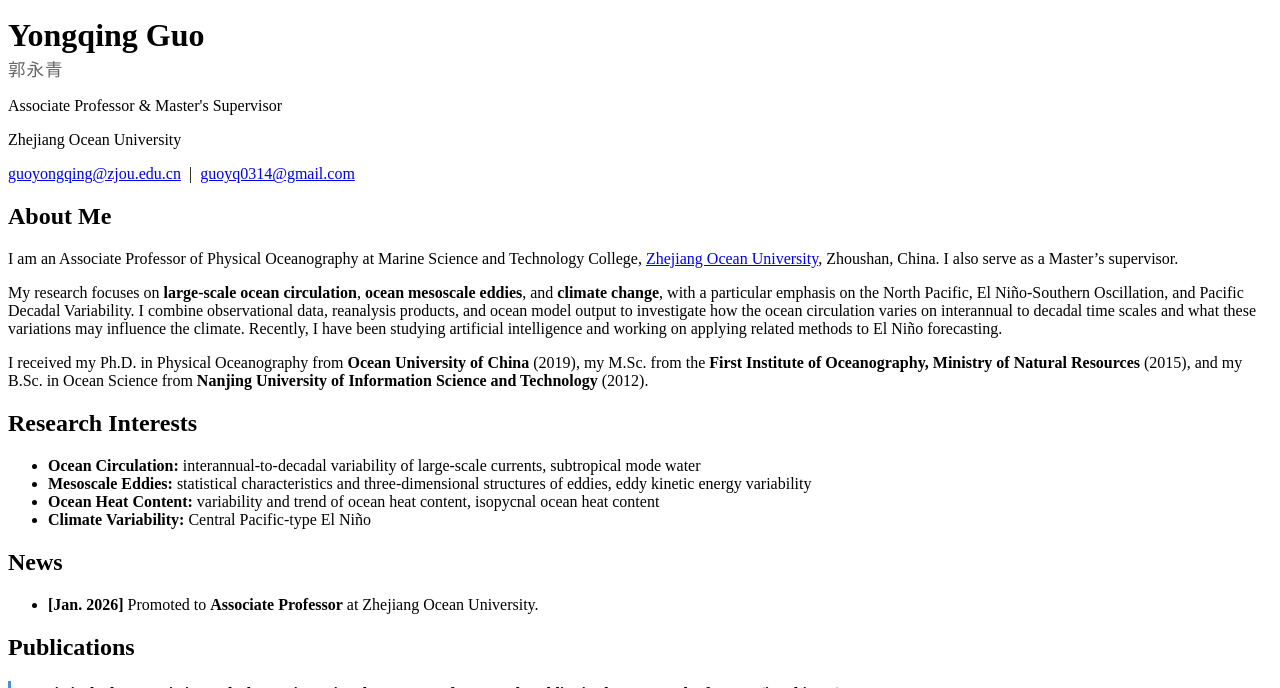
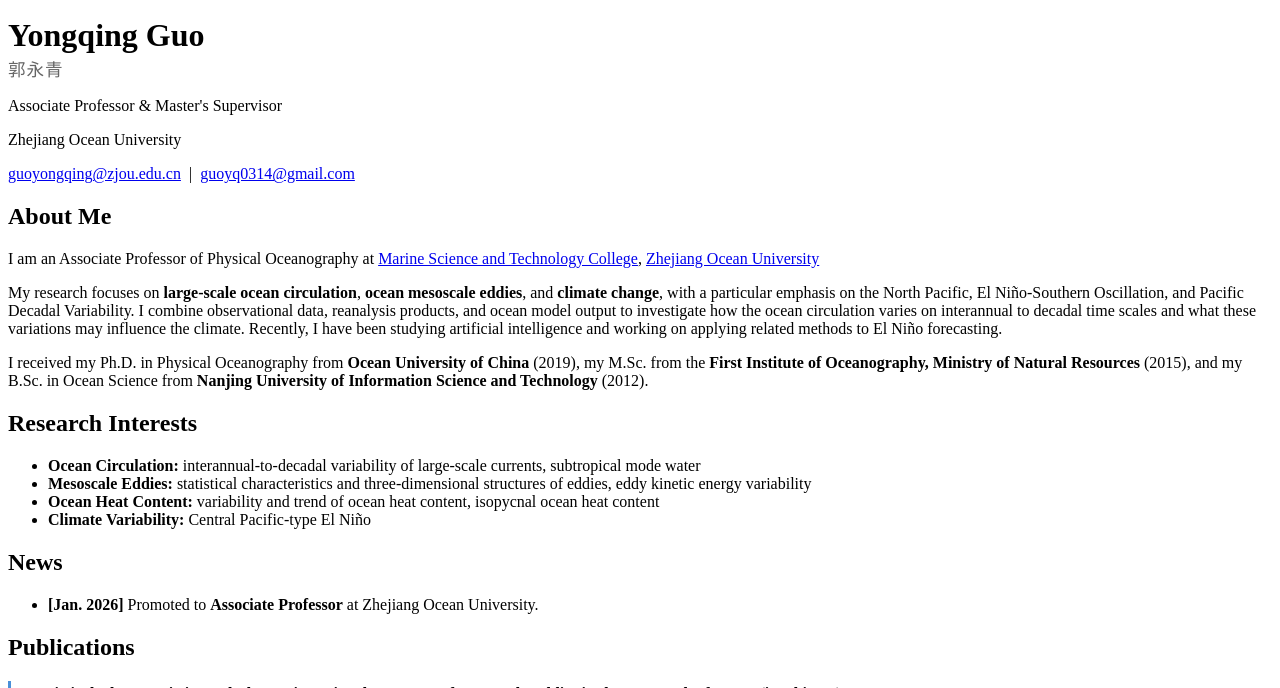
Before and after one commit to guoyq0314/guoyq0314.github.io, a Jekyll site: the page built from index.md, in a window 1280 px wide and 900 px high, cut to the strip 212-900 px from the top of the window. Built offline with Jekyll 4.4.1, drawn with Linux system fonts in a browser that asks for light colours; our own code applies the rules of GitHub Pages for plain Markdown files.

Commit message:
Update index.md

```diff
--- a/index.md
+++ b/index.md
@@ -4,7 +4,7 @@
 
 ## About Me
 
-I am an Associate Professor of Physical Oceanography at Marine Science and Technology College, [Zhejiang Ocean University](https://www.zjou.edu.cn), Zhoushan, China. I also serve as a Master's supervisor.
+I am an Associate Professor of Physical Oceanography at [Marine Science and Technology College](https://msc.zjou.edu.cn/), [Zhejiang Ocean University](https://www.zjou.edu.cn)
 
 My research focuses on **large-scale ocean circulation**, **ocean mesoscale eddies**, and **climate change**, with a particular emphasis on the North Pacific, El Niño-Southern Oscillation, and Pacific Decadal Variability. I combine observational data, reanalysis products, and ocean model output to investigate how the ocean circulation varies on interannual to decadal time scales and what these variations may influence the climate. Recently, I have been studying artificial intelligence and working on applying related methods to El Niño forecasting.
 
```
